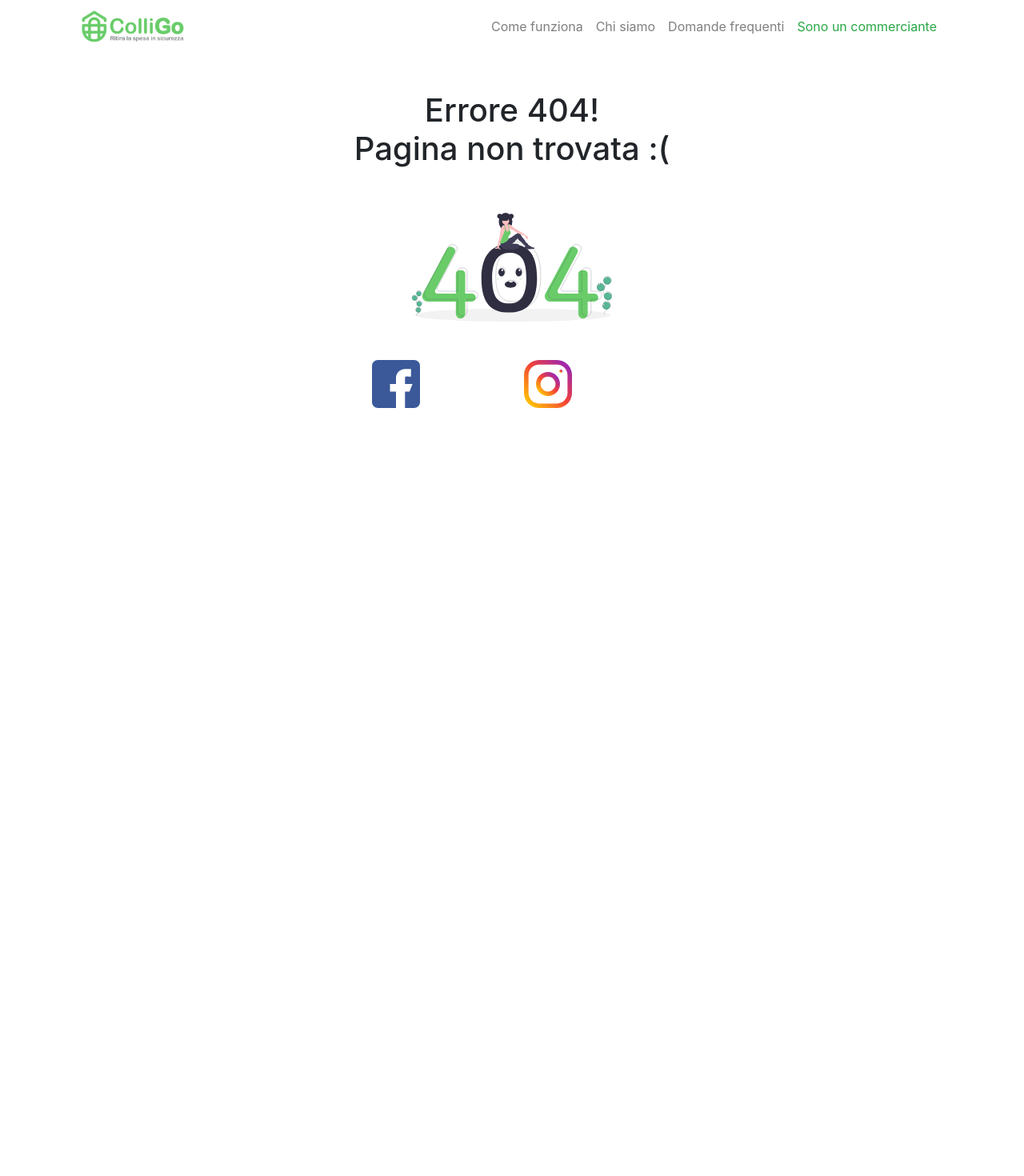
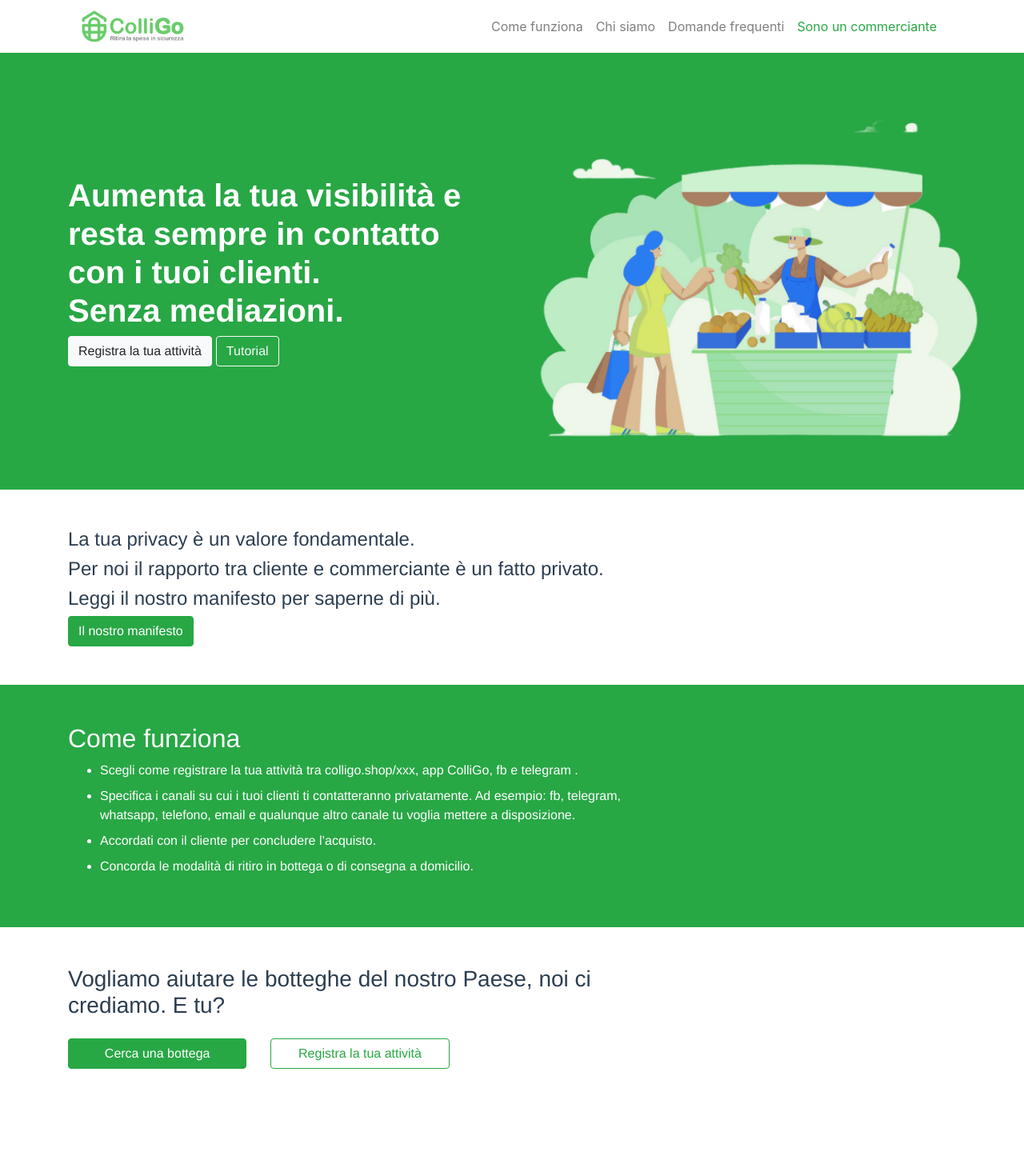
Before and after one commit to limone-eth/easy-collect-web, a Vue app: page /commercianti in a window 1280 px wide. Before the commit this address had no page. Shown: the top 1470 px of the page at 80% size. Before the commit the page ends 800 px from the top, so only its background shows below. Built offline with nearby package versions, Linux system fonts and the light colour scheme; what vue-browser-geolocation, vue-toast-notification would draw is missing.

Commit message:
restyling

```diff
--- a/src/App.vue
+++ b/src/App.vue
@@ -20,7 +20,7 @@
                             <b-nav-item to="/chi-siamo">Chi siamo</b-nav-item>
                             <b-nav-item to="/domande-frequenti">Domande frequenti</b-nav-item>
                             <b-nav-item>
-                                <router-link to="/esercenti" class="text-success">Sono un commerciante</router-link>
+                                <router-link to="/commercianti" class="text-success">Sono un commerciante</router-link>
                             </b-nav-item>
                         </b-navbar-nav>
                     </b-collapse>
--- a/src/components/Home.vue
+++ b/src/components/Home.vue
@@ -119,7 +119,7 @@
                                 <b-button variant="success" class="btn-block" to="/mappa">Cerca una bottega</b-button>
                             </div>
                             <div class="col-4">
-                                <b-button variant="outline-success" class="btn-block" to="/esercenti">Registra la tua attività</b-button>
+                                <b-button variant="outline-success" class="btn-block" to="/commercianti">Registra la tua attività</b-button>
                             </div>
                         </div>
                     </div>
@@ -136,7 +136,7 @@
                                 <b-button variant="success" class="btn-block" to="/mappa">Cerca una bottega</b-button>
                             </div>
                             <div class="col-6">
-                                <b-button variant="outline-success" class="btn-block" to="/esercenti">Registra la tua attività</b-button>
+                                <b-button variant="outline-success" class="btn-block" to="/commercianti">Registra la tua attività</b-button>
                             </div>
                         </div>
                     </div>
--- a/src/components/LandingShops.vue
+++ b/src/components/LandingShops.vue
@@ -2,111 +2,147 @@
     <div id="landing-shops" class="text-center">
 
         <!-- SECTION 1 --->
+        <div class="text-white bg-success">
             <div class="container d-none d-sm-block">
                 <div class="row pt-5 pb-5">
                     <div class="col-6 text-left align-self-center">
-                    <div class="h1 font-weight-bolder">Registrati <span class="text-success">gratuitamente</span> per essere visibile sulla mappa</div>
-                    <h5 class="font-weight-bold">Ricevi gli ordini dai clienti direttamente sul tuo smartphone</h5>
-                    <b-button variant="success" to="/registrati">Registrati gratuitamente</b-button>
-                    <b-button style="margin-left:5px" variant="outline-success" to="/howto">Tutorial</b-button>
+                        <div class="h1 font-weight-bolder">
+                            Aumenta la tua visibilità e resta sempre in contatto con i tuoi clienti.<br>Senza mediazioni.
+                        </div>
+                        <b-button variant="light" to="/registrati">Registra la tua attività</b-button>
+                        <b-button style="margin-left:5px" variant="outline-light" to="/howto">Tutorial</b-button>
                     </div>
                     <div class="col-6">
-                    <img src="../assets/cover_3.jpg" height="450">
+                        <img src="../assets/cover_3-no-bg.png" height="450" alt="illustration">
                     </div>
                 </div>
             </div>
             <div class="container d-block d-sm-none">
                 <div class="row pt-5 pb-5">
-                <div class="col-12 text-center align-self-center">
-                    <div class="h1 font-weight-bolder">Registrati <span class="text-success">gratuitamente</span> per essere visibile sulla mappa</div>
-                    <h5 class="font-weight-bold">Ricevi gli ordini dai clienti direttamente sul tuo smartphone</h5>
-                    <b-button variant="success" to="/registrati">Registrati gratuitamente</b-button>
+                    <div class="col-12 text-left align-self-center">
+                        <div class="h1 font-weight-bolder">
+                            Aumenta la tua visibilità e resta sempre in contatto con i tuoi clienti.<br>Senza mediazioni.
+                        </div>
+                        <b-button variant="light" to="/registrati">Registra la tua attività</b-button>
+                        <b-button style="margin-left:5px" variant="outline-light" to="/howto">Tutorial</b-button>
                     </div>
                     <div class="col-12 pt-2">
-                    <img src="../assets/cover_3.jpg" height="250">
-                </div>
-            </div>
-        </div>
-
-        <!-- SECTION 2 --->
-        <div class="text-white bg-success">
-            <div class="d-none d-sm-block container">
-                <div class="row pt-5 pb-5">
-                    <div class="col-6">
-                        <img src="../assets/undraw_personal_information_962o.svg" height="350">
-                    </div>
-                    <div class="col-6 text-left align-self-center">
-                        <div class="h1 font-weight-bolder">Inserisci i tuoi dati per essere contattato dai clienti</div>
-                        <h5 class="font-weight-bold">Indica la categoria della tua attività e il tuo indirizzo </h5>
-                    </div>
-
-                </div>
-            </div>
-            <div class="container d-block d-sm-none">
-                <div class="row pt-5 pb-5">
-                    <div class="col-12 text-center align-self-center">
-                        <div class="h1 font-weight-bolder">Inserisci i tuoi dati per essere contattato dai clienti</div>
-                        <h5 class="font-weight-bold">Indica la categoria della tua attività e il tuo indirizzo </h5>
-                    </div>
-                    <div class="col-12 pt-2">
-                        <img src="../assets/undraw_personal_information_962o.svg" height="250">
+                        <img src="../assets/cover_3-no-bg.png" height="250" alt="illustration">
                     </div>
                 </div>
             </div>
         </div>
-
-        <!-- SECTION 3 --->
+        <!-- SECTION 2 --->
         <div>
-            <div class="d-none d-sm-block container">
+            <div class="container d-none d-sm-block">
                 <div class="row pt-5 pb-5">
-
-                    <div class="col-6 text-left align-self-center">
-                        <div class="h1 font-weight-bolder">Acquisisci visibilità e ricevi nuovi clienti</div>
-                        <h5 class="font-weight-bold">Prendi in carico i loro ordini e disponi gli orari di ritiro della merce</h5>
+                    <div class="col-8 text-left align-self-center">
+                        <div class="h4">
+                            <div>La tua privacy è un valore fondamentale.</div>
+                            <div class="pt-2">Per noi il rapporto tra cliente e commerciante è un fatto privato.</div>
+                            <div class="pt-2">Leggi il nostro manifesto per saperne di più.</div>
                         </div>
-                    <div class="col-6">
-                        <img src="../assets/undraw_directions_x53j.svg" height="350">
+                        <b-button variant="success" to="/manifesto">Il nostro manifesto</b-button>
                     </div>
                 </div>
             </div>
             <div class="container d-block d-sm-none">
                 <div class="row pt-5 pb-5">
-                    <div class="col-12 text-center align-self-center">
-                        <div class="h1 font-weight-bolder">Acquisisci visibilità e ricevi nuovi clienti</div>
-                        <h5 class="font-weight-bold">Gestisci gli ordini e disponi gli orari di ritiro della merce</h5>
+                    <div class="col-12 text-left align-self-center">
+                        <div class="h4">
+                            <div>La tua privacy è un valore fondamentale.</div>
+                            <div class="pt-2">Per noi il rapporto tra cliente e commerciante è un fatto privato.</div>
+                            <div class="pt-2">Leggi il nostro manifesto per saperne di più.</div>
                         </div>
-                    <div class="col-12 pt-2">
-                        <img src="../assets/undraw_directions_x53j.svg" height="250">
+                        <b-button variant="success" to="/manifesto">Il nostro manifesto</b-button>
+                    </div>
+
+                </div>
+            </div>
+        </div>
+
+        <!-- SECTION 3 -->
+        <div class="text-white bg-success">
+            <div class="container d-none d-sm-block">
+                <div class="row pt-5 pb-5">
+                    <div class="col-8 text-left align-self-center">
+                        <div class="h2">Come funziona</div>
+                        <ul>
+                            <li>
+                                Scegli come registrare la tua attività tra colligo.shop/xxx, app ColliGo, fb e telegram .
+                            </li>
+                            <li class="pt-2">
+                                Specifica i canali su cui i tuoi clienti ti contatteranno privatamente.
+                                Ad esempio: fb, telegram, whatsapp, telefono, email e qualunque altro canale
+                                tu voglia mettere a disposizione.
+                            </li>
+                            <li class="pt-2">
+                                Accordati con il cliente per concludere l’acquisto.
+                            </li>
+                            <li class="pt-2">
+                                Concorda le modalità di ritiro in bottega o di consegna a domicilio.
+                            </li>
+                        </ul>
+                    </div>
+                </div>
+            </div>
+            <div class="container d-block d-sm-none">
+                <div class="row pt-5 pb-5">
+                    <div class="col-12 text-left align-self-center">
+                        <div class="h2">Come funziona</div>
+                        <ul>
+                            <li  class="h5">
+                                Scegli come registrare la tua attività tra colligo.shop/xxx, app ColliGo, fb e telegram .
+                            </li>
+                            <li class="h5 pt-2">
+                                Specifica i canali su cui i tuoi clienti ti contatteranno privatamente.
+                                Ad esempio: fb, telegram, whatsapp, telefono, email e qualunque altro canale
+                                tu voglia mettere a disposizione.
+                            </li>
+                            <li class="h5 pt-2">
+                                Accordati con il cliente per concludere l’acquisto.
+                            </li>
+                            <li class="h5 pt-2">
+                                Concorda le modalità di ritiro in bottega o di consegna a domicilio.
+                            </li>
+                        </ul>
+                    </div>
+
+                </div>
+            </div>
+        </div>
+
+        <!-- SECTION 4 -->
+        <div>
+            <div class="container d-none d-sm-block">
+                <div class="row pt-5 pb-5">
+                    <div class="col-8 text-left align-self-center">
+                        <div class="h3">Vogliamo aiutare le botteghe del nostro Paese, noi ci crediamo. E tu?</div>
+                        <div class="row mt-4">
+                            <div class="col-4">
+                                <b-button variant="success" class="btn-block" to="/mappa">Cerca una bottega</b-button>
+                            </div>
+                            <div class="col-4">
+                                <b-button variant="outline-success" class="btn-block" to="/commercianti">Registra la tua attività</b-button>
                             </div>
                         </div>
                     </div>
                 </div>
-
-        <!-- SECTION 4 --->
-        <div class="text-white bg-success">
-            <div class="d-none d-sm-block container">
-                <div class="row pt-5 pb-5">
-                    <div class="col-6">
-                        <img src="../assets/undraw_online_messaging_9ro6.svg" height="350">
-                    </div>
-                    <div class="col-6 text-left align-self-center">
-                        <div class="h1 font-weight-bolder">Il servizio è totalmente gratuito! Hai bisogno solo del tuo smartphone</div>
-                        <h5 class="font-weight-bold">Imposta i canali di contatto che preferisci: Telegram, Facebook Messenger o il tuo numero di telefono</h5>
-                        <b-button variant="outline-light" to="/registrati">Registrati gratuitamente</b-button>
-                    </div>
-
-                </div>
             </div>
             <div class="container d-block d-sm-none">
                 <div class="row pt-5 pb-5">
-
-                    <div class="col-12 text-center align-self-center">
-                        <div class="h1 font-weight-bolder">Il servizio è totalmente gratuito! Hai bisogno solo del tuo smartphone</div>
-                        <h5 class="font-weight-bold">Imposta i canali di contatto che preferisci: Telegram, Facebook Messenger o il tuo numero di telefono</h5>
-                        <b-button variant="outline-light" to="/registrati">Registrati gratuitamente</b-button>
+                    <div class="col-12 text-left align-self-center">
+                        <div class="h3">Vogliamo aiutare le botteghe del nostro Paese, noi ci crediamo. E tu?</div>
                     </div>
-                    <div class="col-12 pt-2">
-                        <img src="../assets/undraw_online_messaging_9ro6.svg" height="250">
+                    <div class="col-12">
+                        <div class="row mt-4">
+                            <div class="col-6">
+                                <b-button variant="success" class="btn-block" to="/commercianti">Registra la tua attività</b-button>
+                            </div>
+                            <div class="col-6">
+                                <b-button variant="outline-success" class="btn-block" to="/mappa">Cerca una bottega</b-button>
+                            </div>
+                        </div>
                     </div>
                 </div>
             </div>
--- a/src/components/WhoWeAre.vue
+++ b/src/components/WhoWeAre.vue
@@ -117,7 +117,7 @@
                         <b-button variant="success" class="btn-block" to="/mappa">Cerca una bottega</b-button>
                     </div>
                     <div class="col-4">
-                        <b-button variant="outline-success" class="btn-block" to="/esercenti">Registra la tua attività
+                        <b-button variant="outline-success" class="btn-block" to="/commercianti">Registra la tua attività
                         </b-button>
                     </div>
                 </div>
@@ -128,7 +128,7 @@
                         <b-button variant="success" class="btn-block" to="/mappa">Cerca una bottega</b-button>
                     </div>
                     <div class="col-6">
-                        <b-button variant="outline-success" to="/esercenti">Registra la tua attività
+                        <b-button variant="outline-success" to="/commercianti">Registra la tua attività
                         </b-button>
                     </div>
                 </div>
--- a/src/router/index.js
+++ b/src/router/index.js
@@ -38,8 +38,8 @@ export default new Router({
       component: LandingUsersComponent
     },
     {
-      path: "/esercenti",
-      name: "esercenti",
+      path: "/commercianti",
+      name: "commercianti",
       component: LandingShopsComponent
     },
     {
```
Lines whose indentation alone changed are shown as unchanged.
